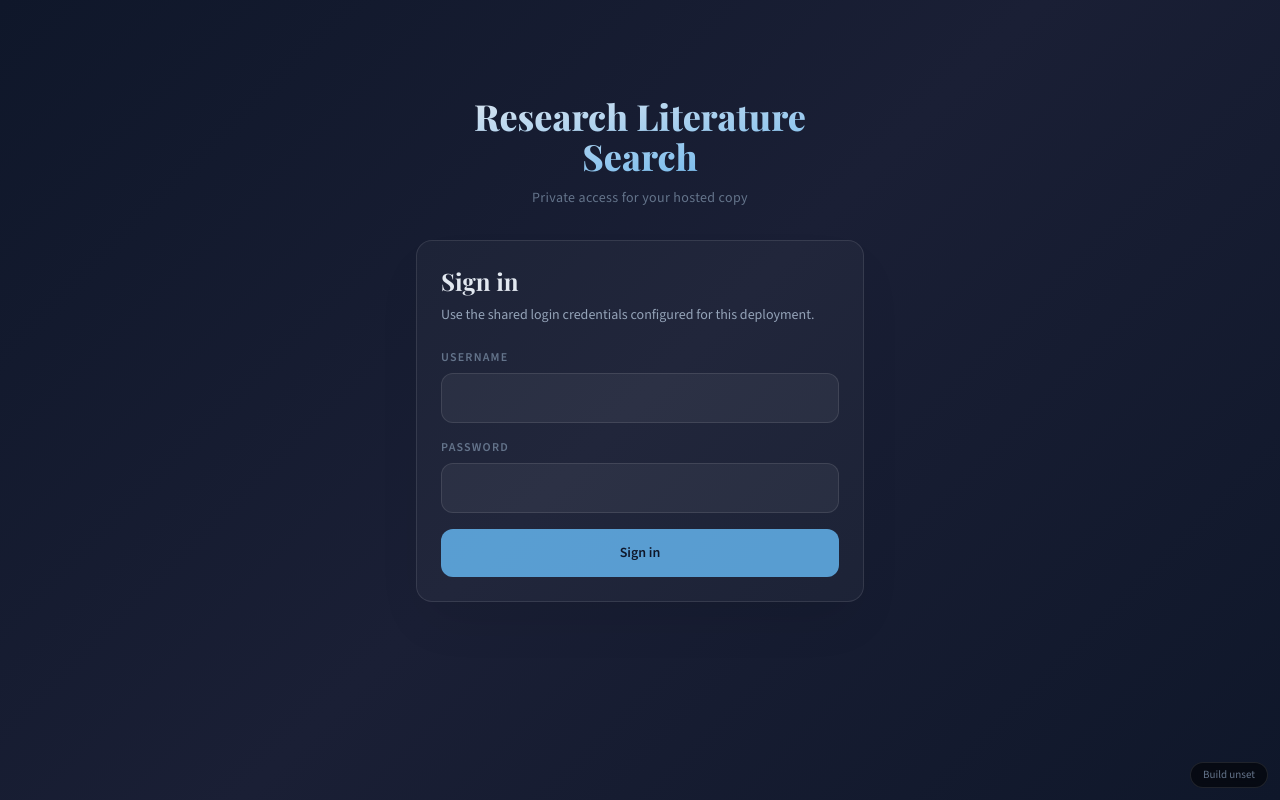
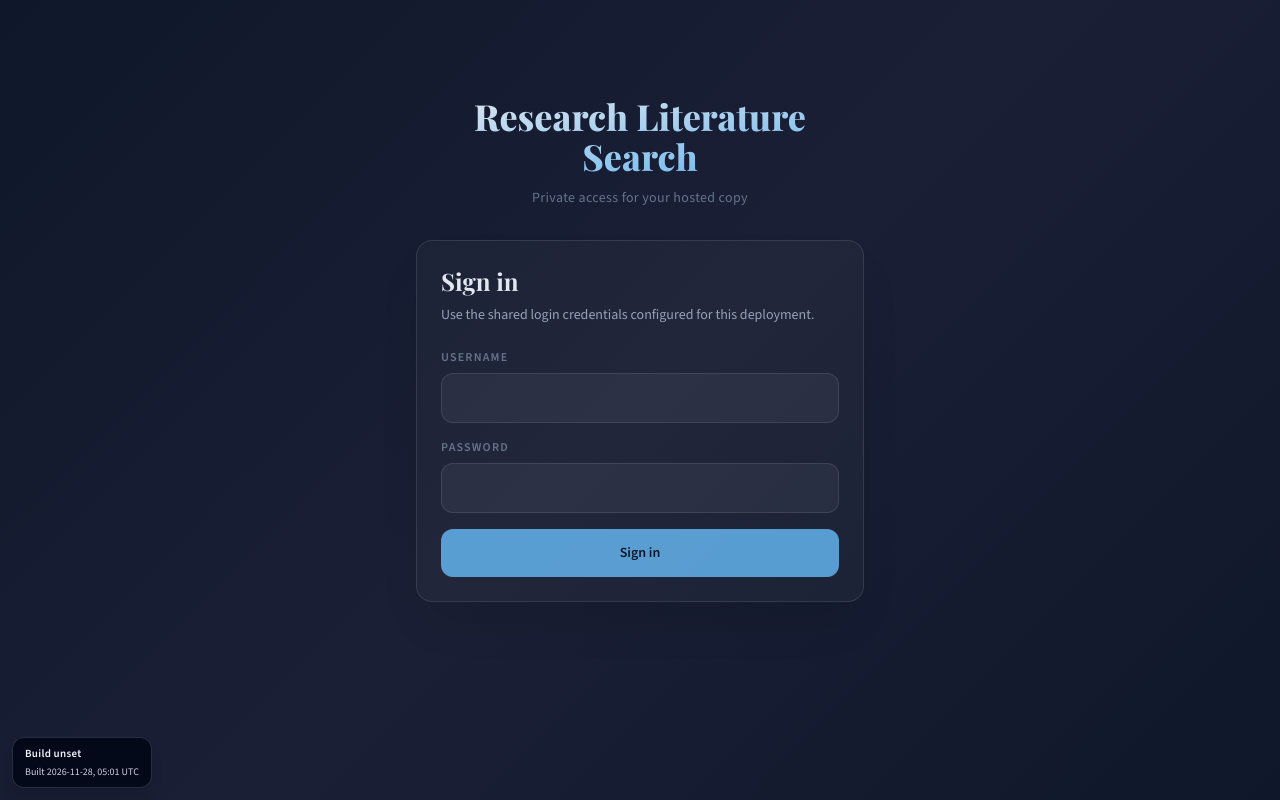
Before and after one commit to markmckay/ResearchTool, a Next.js app in the folder code/literatureSearch/: page /login in a window 1280 px wide. Built offline with nearby package versions, Linux system fonts and the light colour scheme; no server answers.

Commit message:
Show build timestamp in footer badge

```diff
--- a/code/literatureSearch/app/layout.tsx
+++ b/code/literatureSearch/app/layout.tsx
@@ -28,14 +28,33 @@ export default function RootLayout({
   children: React.ReactNode;
 }) {
   const buildId = process.env.NEXT_PUBLIC_BUILD_ID ?? "dev";
+  const buildTimestamp = process.env.NEXT_PUBLIC_BUILD_TIMESTAMP;
+  const formattedBuildTime = buildTimestamp
+    ? new Intl.DateTimeFormat("en-CA", {
+        year: "numeric",
+        month: "2-digit",
+        day: "2-digit",
+        hour: "2-digit",
+        minute: "2-digit",
+        hour12: false,
+        timeZoneName: "short",
+      }).format(new Date(buildTimestamp))
+    : null;
 
   return (
     <html lang="en" className={`${headingFont.variable} ${bodyFont.variable}`}>
       <body>
         {children}
-        <div className="fixed bottom-3 right-3 z-50 rounded-full border border-white/10 bg-black/55 px-3 py-1 text-[11px] text-muted backdrop-blur-sm">
-          <span className="sr-only">Current build </span>
-          Build {buildId}
+        <div className="fixed bottom-3 left-3 z-50 max-w-[calc(100vw-1.5rem)] rounded-xl border border-white/15 bg-slate-950/85 px-3 py-2 text-[11px] text-slate-200 shadow-lg backdrop-blur-sm">
+          <p className="font-semibold tracking-wide text-slate-100">
+            <span className="sr-only">Current build </span>
+            Build {buildId}
+          </p>
+          {formattedBuildTime ? (
+            <p className="mt-0.5 text-[10px] text-slate-300">
+              Built {formattedBuildTime}
+            </p>
+          ) : null}
         </div>
       </body>
     </html>
--- a/code/literatureSearch/next.config.mjs
+++ b/code/literatureSearch/next.config.mjs
@@ -18,10 +18,20 @@ function resolveBuildId() {
   }
 }
 
+function resolveBuildTimestamp() {
+  const explicitBuildTime = process.env.NEXT_PUBLIC_BUILD_TIMESTAMP;
+  if (explicitBuildTime) {
+    return explicitBuildTime;
+  }
+
+  return new Date().toISOString();
+}
+
 /** @type {import('next').NextConfig} */
 const nextConfig = {
   env: {
     NEXT_PUBLIC_BUILD_ID: resolveBuildId(),
+    NEXT_PUBLIC_BUILD_TIMESTAMP: resolveBuildTimestamp(),
   },
 };
 export default nextConfig;
```
Also changed, not shown: 2 other files (tests, documents, lock files or other folders).
